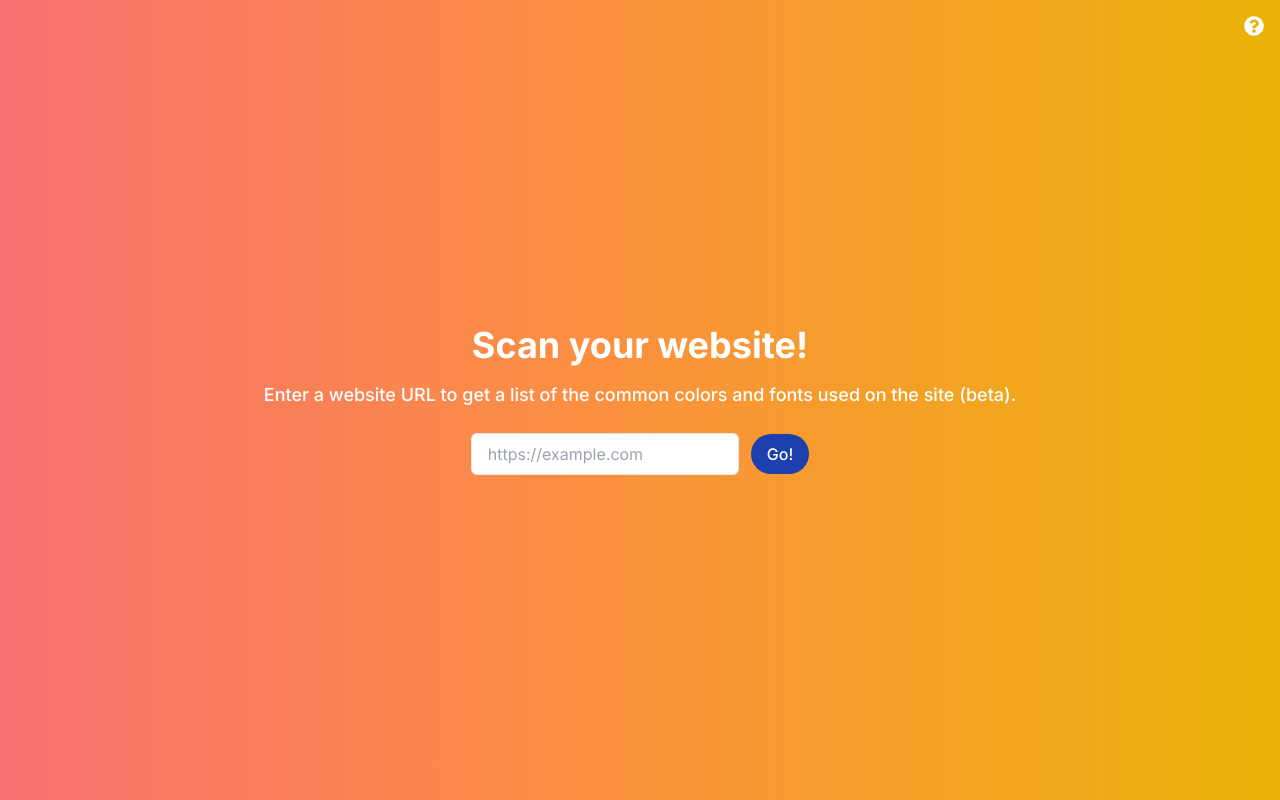
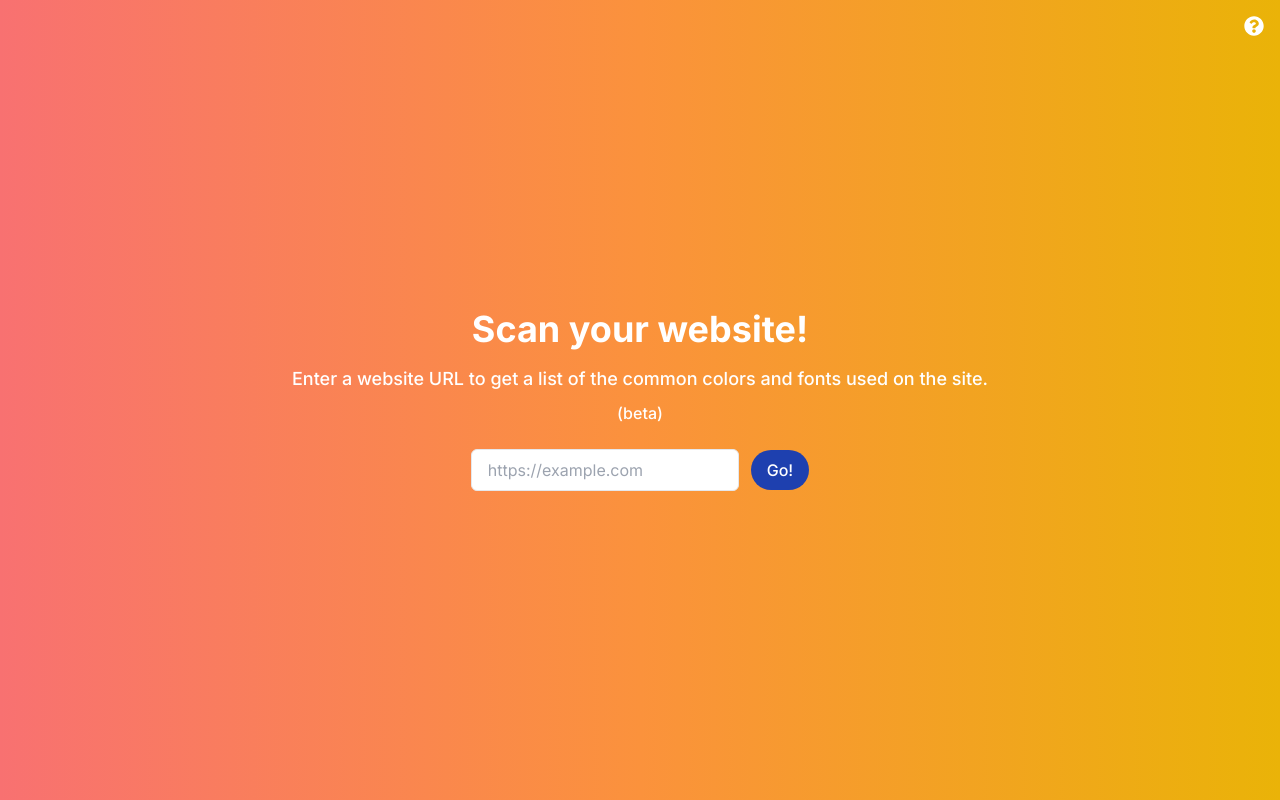
Before and after one commit to audunlk/csswebscraper, a Next.js app: page / in a window 1280 px wide. Built offline with nearby package versions, Linux system fonts and the light colour scheme.

Commit message:
style changes

```diff
--- a/src/app/page.tsx
+++ b/src/app/page.tsx
@@ -119,9 +119,12 @@
         </Link>
       <div>
         <h1 className="text-4xl font-bold mb-4 text-center">Scan your website!</h1>
-        <h4 className="text-lg font-medium mb-6 text-center">
+        <h4 className="text-lg font-medium mb-2 text-center">
           Enter a website URL to get a list of the common colors and fonts used on
-          the site {"(beta)"}.
+          the site.
+        </h4>
+        <h4 className="text-base font-medium mb-6 text-center">
+          {"(beta)"}
         </h4>
         <div className='flex flex-row items-center justify-center gap-3
          max-sm:flex-col max-sm:items-center max-sm:justify-center
```
